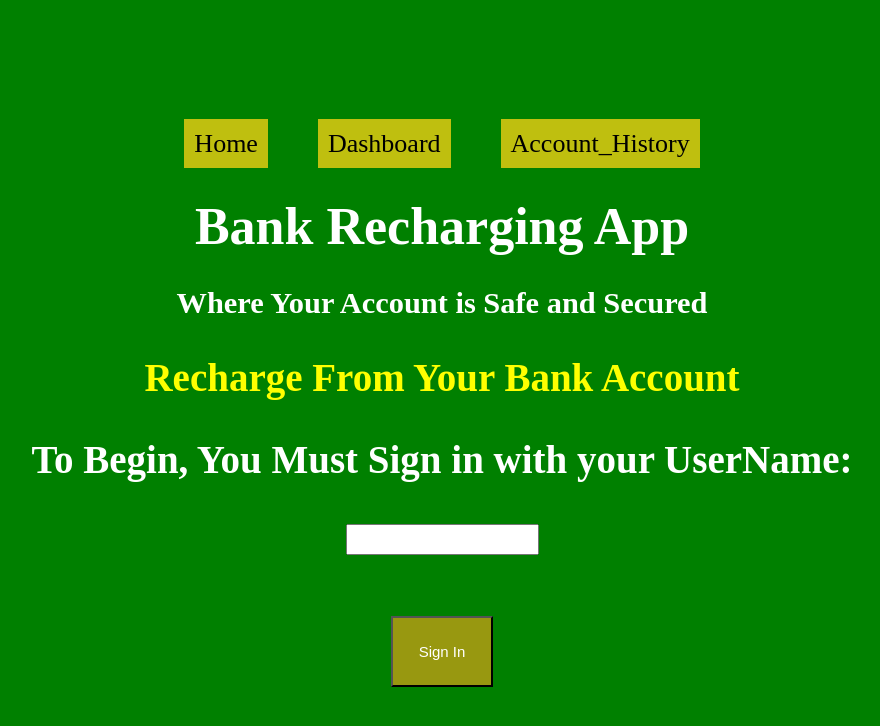
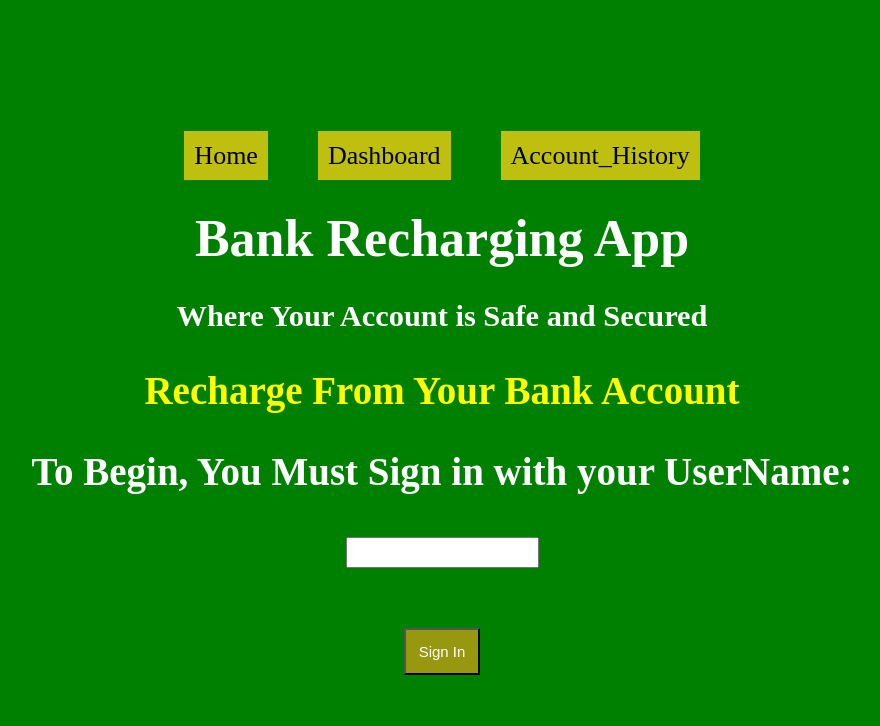
Before and after one commit to CyCodez/Authentication_App, a React (Create React App) app: page / in a window 1280 px wide. Shown: the top 726 px of the page, without its empty margins (198-1078 px from the left). Built offline with nearby package versions, Linux system fonts and the light colour scheme.

Commit message:
changed the size of the sign in button

```diff
--- a/src/App.css
+++ b/src/App.css
@@ -22,7 +22,7 @@ body {
 }
 .sign-in {
   margin-top: 4%;
-  padding: 2%;
+  padding: 1%;
   font-size: 15px;
   background-color: rgb(152, 152, 16);
   color: white;
```
